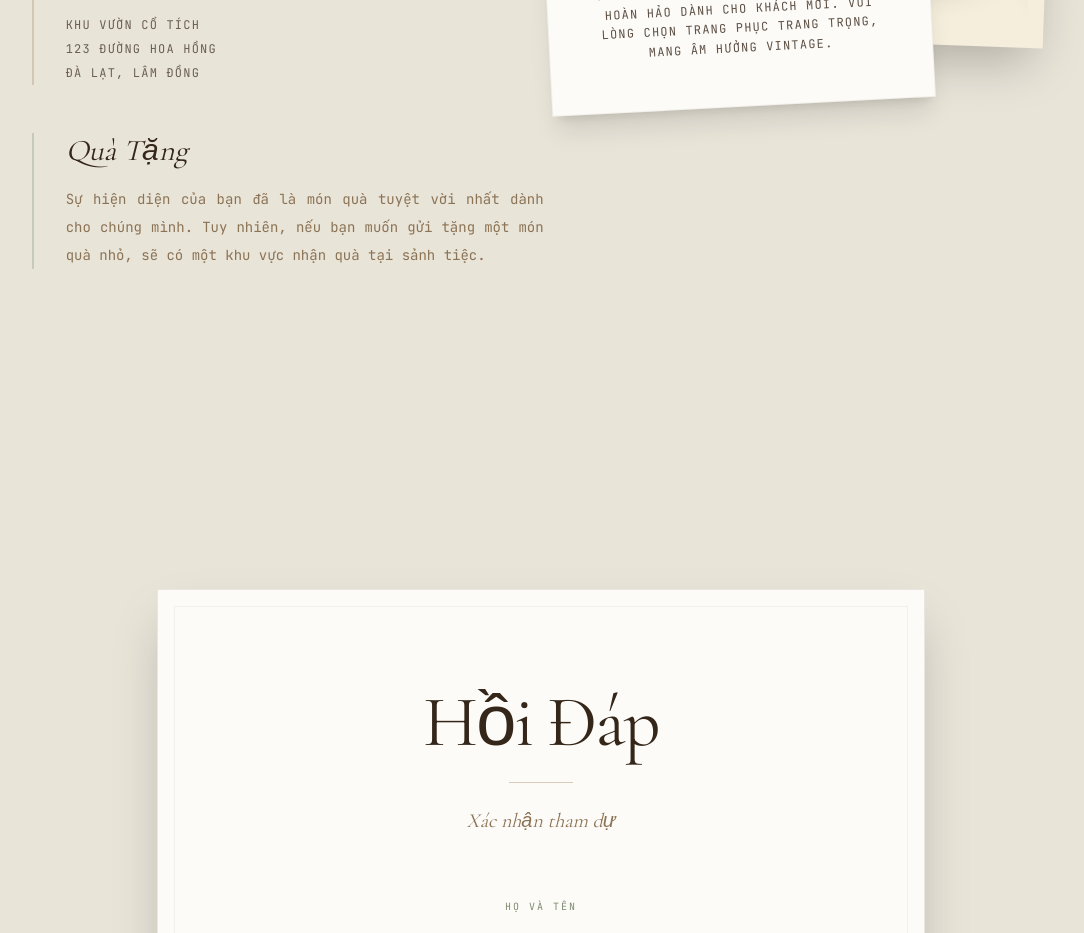
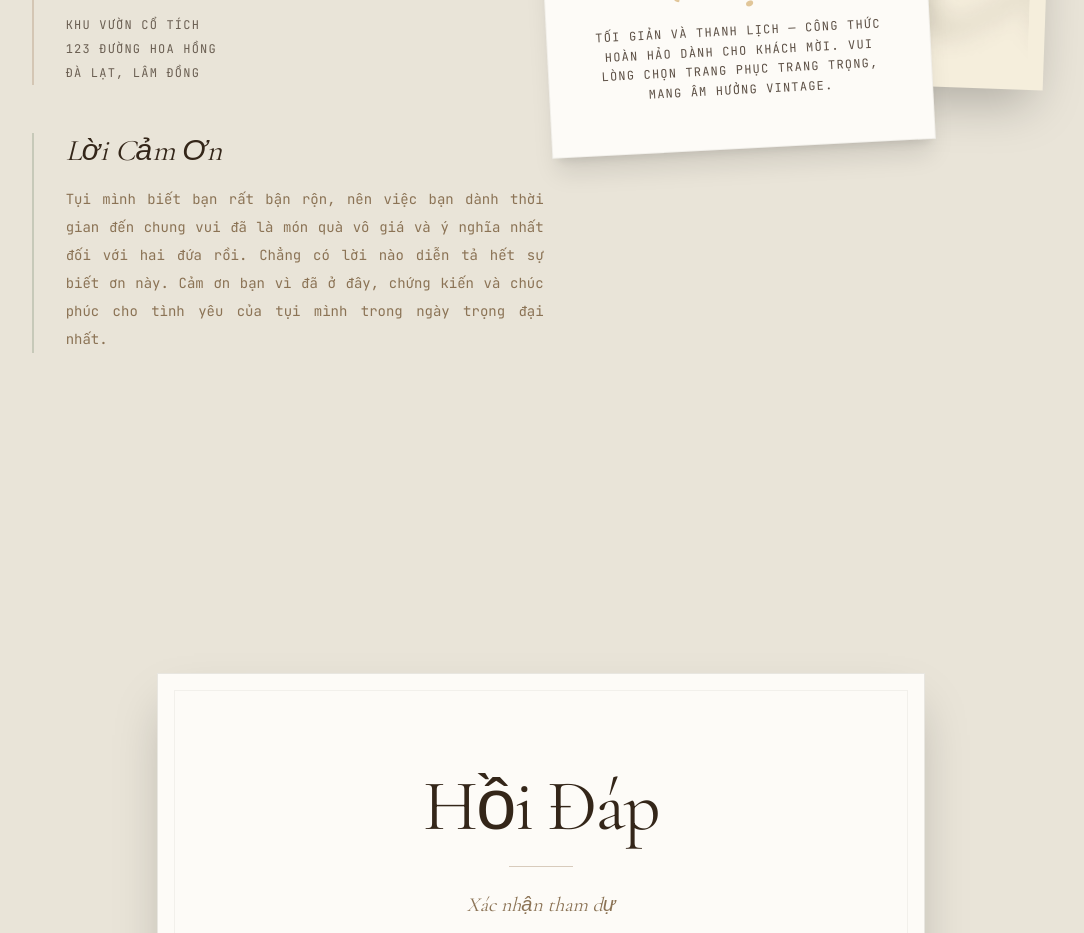
Before and after one commit to lequyn24-sudo/Q-N, a Next.js app: page / in a window 1280 px wide. Shown: the part 6360-7293 px from the top of the page, without its empty margins (99-1183 px from the left). Built offline with nearby package versions, Linux system fonts and the light colour scheme; no server answers; a web font is replaced by a local one.

Commit message:
content: Update gift section to an emotional thank you message

```diff
--- a/src/components/WeddingDetails.tsx
+++ b/src/components/WeddingDetails.tsx
@@ -60,9 +60,9 @@ export default function WeddingDetails({ guestName: propGuestName }: { guestName
               </div>
 
               <div className="border-l-2 border-vintage-dusty-green/30 pl-8">
-                <h3 className="font-serif text-3xl mb-4 text-vintage-ink italic">Quà Tặng</h3>
+                <h3 className="font-serif text-3xl mb-4 text-vintage-ink italic">Lời Cảm Ơn</h3>
                 <p className="font-jetbrains text-xs md:text-sm text-vintage-soft-brown leading-loose text-justify">
-                  Sự hiện diện của bạn đã là món quà tuyệt vời nhất dành cho chúng mình. Tuy nhiên, nếu bạn muốn gửi tặng một món quà nhỏ, sẽ có một khu vực nhận quà tại sảnh tiệc.
+                  Tụi mình biết bạn rất bận rộn, nên việc bạn dành thời gian đến chung vui đã là món quà vô giá và ý nghĩa nhất đối với hai đứa rồi. Chẳng có lời nào diễn tả hết sự biết ơn này. Cảm ơn bạn vì đã ở đây, chứng kiến và chúc phúc cho tình yêu của tụi mình trong ngày trọng đại nhất.
                 </p>
               </div>
             </div>
```
